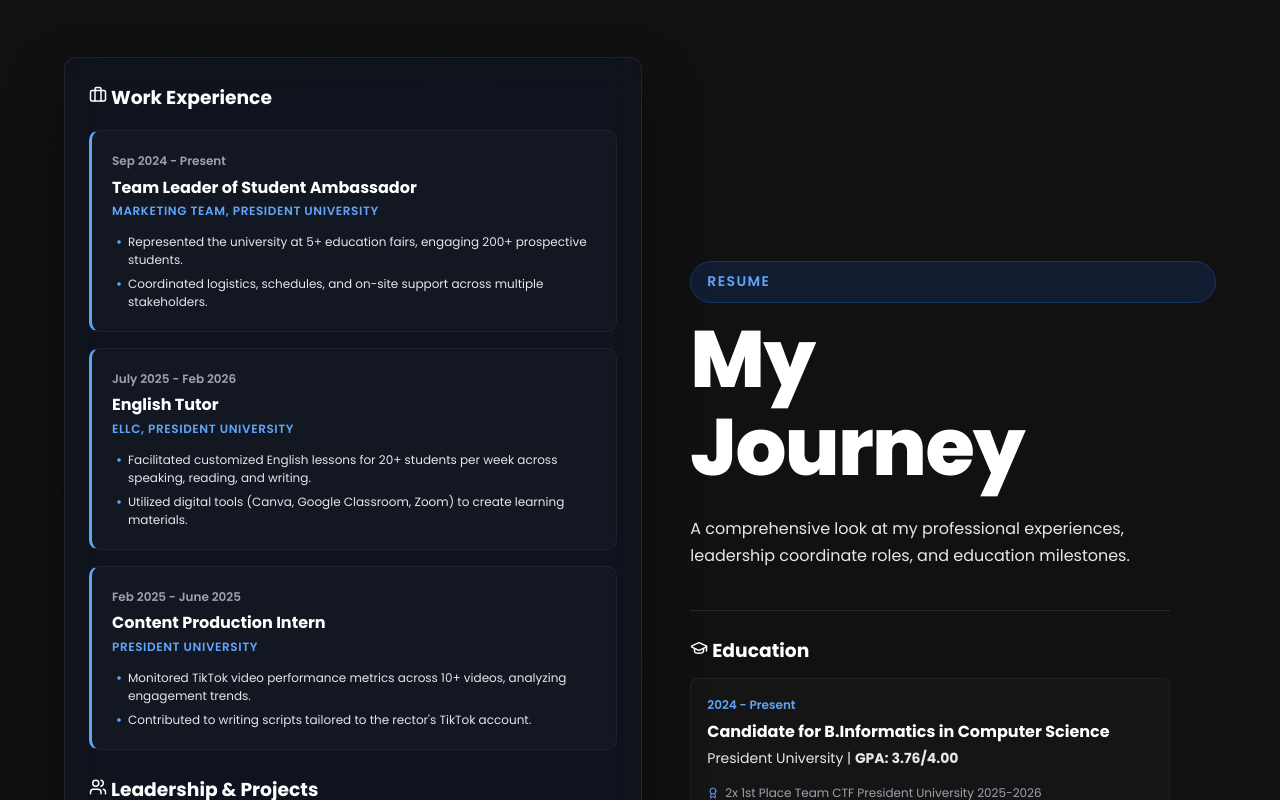
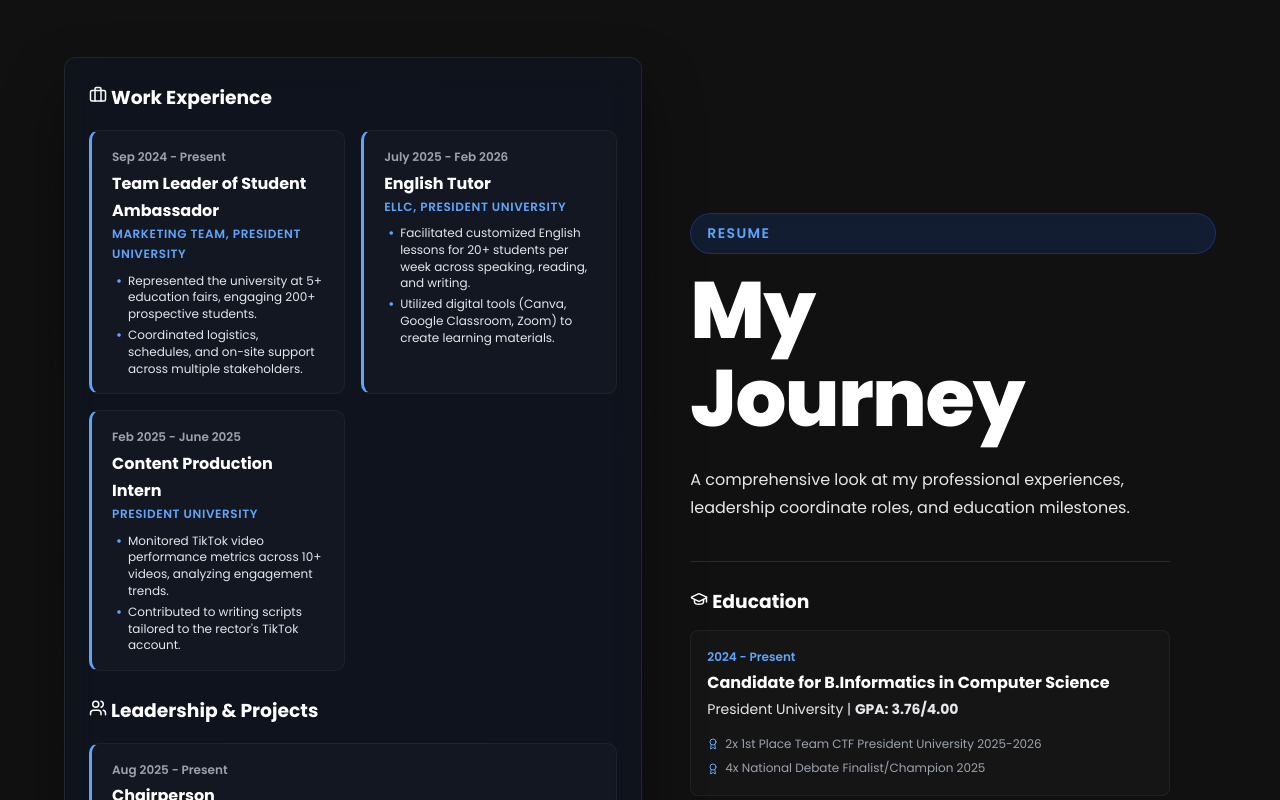
Before and after one commit to Frich1-1/portfolio, a React (Vite) app: page / in a window 1280 px wide. Shown: the part 4740-5540 px from the top of the page. Built offline with nearby package versions, Linux system fonts and the light colour scheme; a web font is replaced by a local one.

Commit message:
Make resume timeline cards more compact and use 2-column grid layout for Work Experience

```diff
--- a/src/components/Resume.css
+++ b/src/components/Resume.css
@@ -106,11 +106,23 @@
   margin-top: var(--space-4);
 }
 
+.resume__timeline-list--grid {
+  display: grid;
+  grid-template-columns: repeat(2, 1fr);
+  gap: var(--space-4);
+}
+
+@media (max-width: 768px) {
+  .resume__timeline-list--grid {
+    grid-template-columns: 1fr;
+  }
+}
+
 .resume__timeline-card {
   background: rgba(255, 255, 255, 0.02);
   border: 1px solid rgba(255, 255, 255, 0.05);
   border-radius: var(--radius-xl);
-  padding: var(--space-5);
+  padding: var(--space-4) var(--space-5);
   transition: all var(--transition-base);
   border-left: 3px solid var(--color-primary-400);
 }
@@ -139,7 +151,7 @@
   font-size: var(--font-size-xs);
   font-weight: 600;
   color: var(--color-primary-400);
-  margin-bottom: var(--space-3);
+  margin-bottom: var(--space-2);
   text-transform: uppercase;
   letter-spacing: 0.05em;
 }
@@ -147,13 +159,13 @@
 .resume__card-bullet-list {
   display: flex;
   flex-direction: column;
-  gap: 6px;
+  gap: 4px;
 }
 
 .resume__card-bullet {
   font-size: var(--font-size-xs);
   color: var(--color-text-secondary);
-  line-height: 1.5;
+  line-height: 1.4;
   position: relative;
   padding-left: var(--space-4);
 }
--- a/src/components/Resume.jsx
+++ b/src/components/Resume.jsx
@@ -100,7 +100,7 @@
                 <Briefcase size={18} className="resume__icon-inline" /> Work Experience
               </h3>
 
-              <div className="resume__timeline-list">
+              <div className="resume__timeline-list resume__timeline-list--grid">
                 {workExperience.map((work, idx) => (
                   <div key={idx} className="resume__timeline-card">
                     <span className="resume__card-period">{work.period}</span>
```
